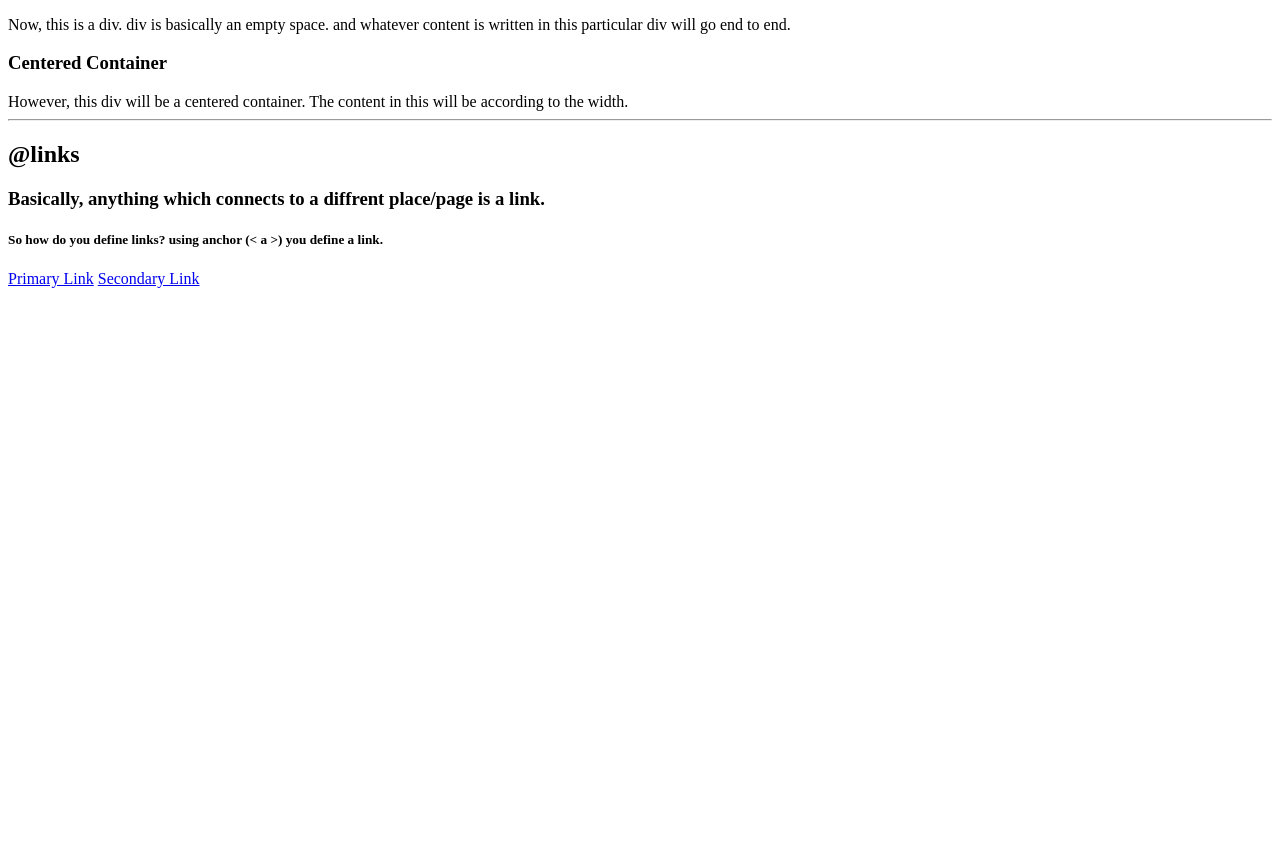
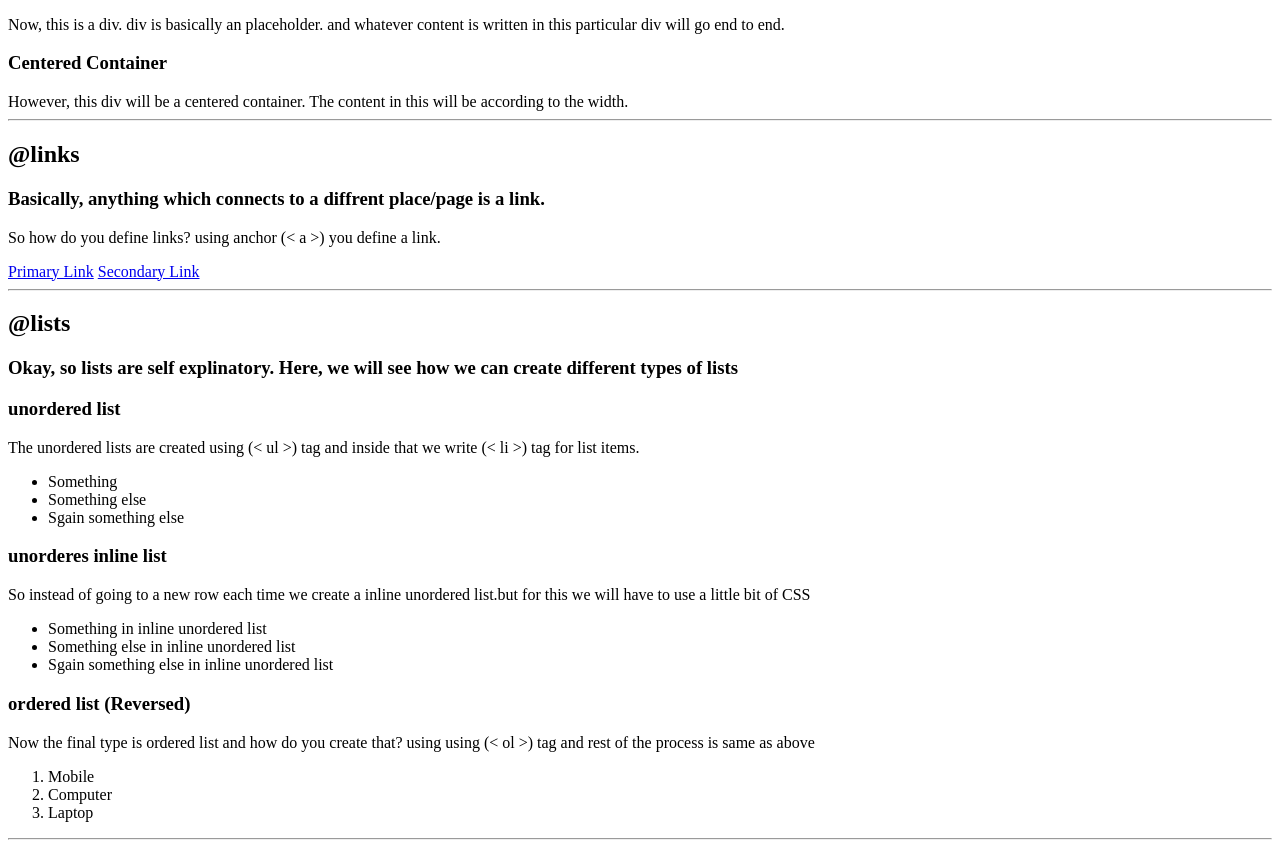
Before and after one commit to IAmShaaann/neog-camp-project, a plain HTML site: page index.html in a window 1280 px wide. Shown: the part 525-1373 px from the top of the page. Before the commit the page ends 821 px from the top, so only its background shows below. Drawn offline with Linux system fonts and the light colour scheme.

Commit message:
Update index.html

```diff
--- a/index.html
+++ b/index.html
@@ -27,7 +27,7 @@
     </h3>
 
     <h3>fluid Container</h3>
-    <div>Now, this is a div. div is basically an empty space. and whatever content is written in this particular div will go end to end.</div>
+    <div>Now, this is a div. div is basically an placeholder. and whatever content is written in this particular div will go end to end.</div>
 
     <h3>Centered Container</h3>
     <div>However, this div will be a centered container. The content in this will be according to the width. </div>
@@ -37,8 +37,39 @@
 
     <h2>@links</h2>
     <h3>Basically, anything which connects to a diffrent place/page is a link.</h3>
-    <h5>So how do you define links? using anchor (&lt; a &gt;) you define a link. </h5>
+    <p>So how do you define links? using anchor (&lt; a &gt;) you define a link. </p>
     <a href="#">Primary Link</a>
     <a href="#">Secondary Link</a>
+    <hr>
+<!-- Fourth section for lists -->
+
+    <h2>@lists</h2>
+    <h3>Okay, so lists are self explinatory. Here, we will see how we can create different types of lists</h3>
+
+
+    <h3>unordered list</h3>
+    <p>The unordered lists are created using (&lt; ul &gt;) tag and inside that we write (&lt; li &gt;) tag for list items.</p>
+    <ul>
+        <li>Something</li>
+        <li>Something else</li>
+        <li>Sgain something else</li>
+    </ul>
+
+    <h3>unorderes inline list</h3>
+    <p>So instead of going to a new row each time we create a inline unordered list.but for this we will have to use a little bit of CSS</p>
+    <ul>
+        <li>Something in inline unordered list</li>
+        <li>Something else in inline unordered list</li>
+        <li>Sgain something else in inline unordered list</li>
+    </ul>
+
+    <h3>ordered list (Reversed) </h3>
+    <p>Now the final type is ordered list and how do you create that? using using (&lt; ol &gt;) tag and rest of the process is same as above</p>
+    <ol>
+        <li>Mobile</li>
+        <li>Computer</li>
+        <li>Laptop</li>
+    </ol>
+    <hr>
 </body>
 </html>
```
